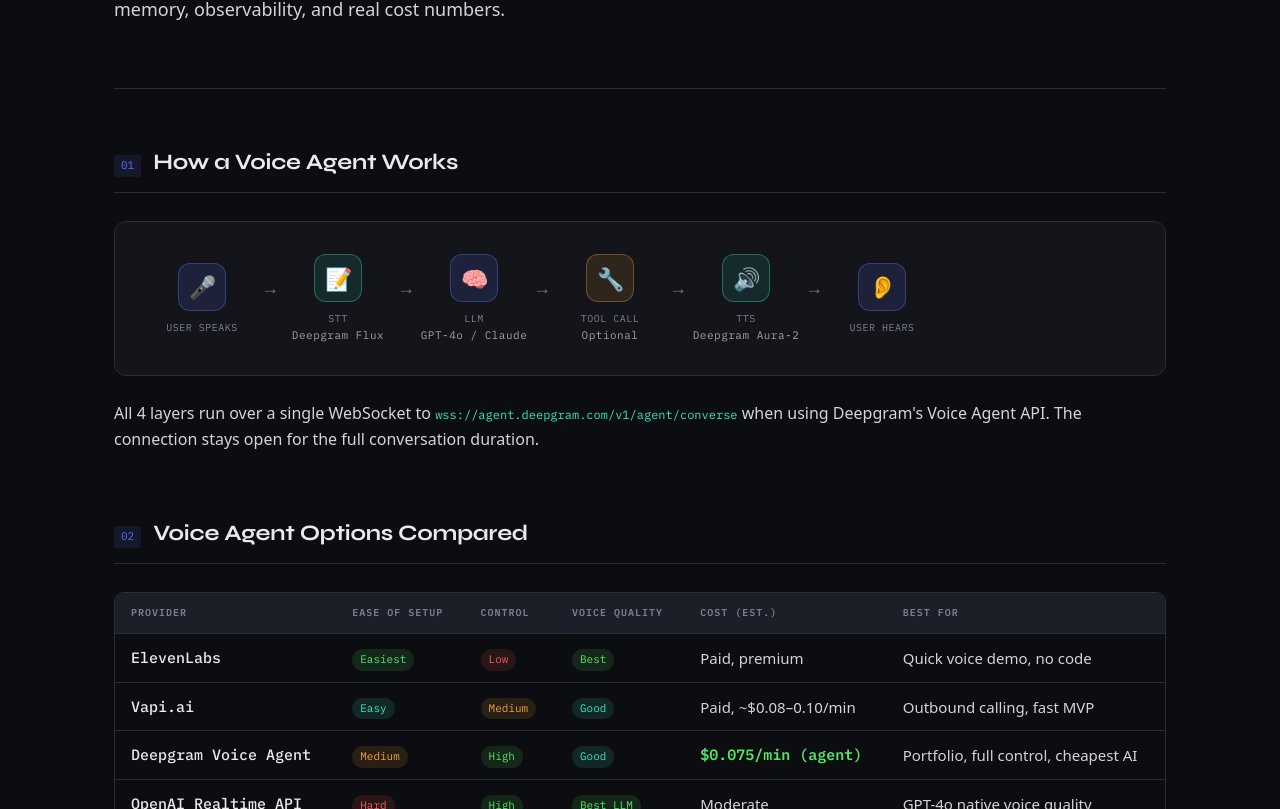
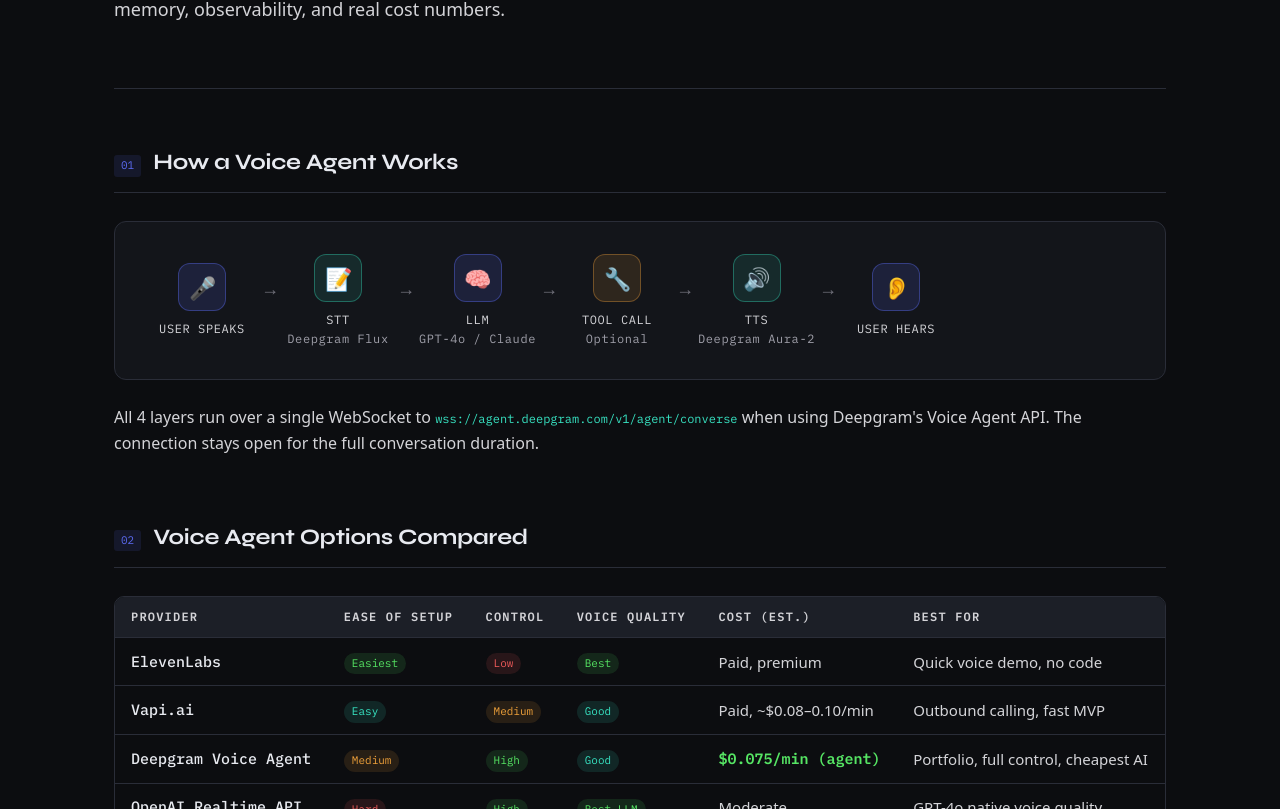
Before and after one commit to vinaybajjuri58/portfolio-updated, a Next.js app: page /vin-ai/voice-agents in a window 1280 px wide. Shown: the part 351-1160 px from the top of the page. Built offline with nearby package versions, Linux system fonts and the light colour scheme.

Commit message:
Refactor : just modified some texts

```diff
--- a/app/vin-ai/voice-agents/page.tsx
+++ b/app/vin-ai/voice-agents/page.tsx
@@ -67,7 +67,7 @@
   return (
     <div
       id={id}
-      className="flex items-baseline gap-3 mb-7 pb-3 border-b border-[#2a2d38]"
+      className="flex items-baseline gap-3 mb-7 pb-3 border-b border-[#2a2d38] scroll-mt-16"
     >
       <span className="font-[family-name:var(--font-ibm-mono)] text-[11px] text-[#5b6af0] bg-[rgba(91,106,240,0.12)] px-[7px] py-[2px] rounded-[3px]">
         {index}
@@ -138,7 +138,7 @@
 
 function Th({ children }: { children: React.ReactNode }) {
   return (
-    <th className="px-4 py-3 font-[family-name:var(--font-ibm-mono)] text-[10px] uppercase tracking-widest text-[#7a7f96] text-left border-b border-[#2a2d38] whitespace-nowrap bg-[#1c1f27]">
+    <th className="px-4 py-3 font-[family-name:var(--font-ibm-mono)] text-xs uppercase tracking-widest text-zinc-300 text-left border-b border-[#2a2d38] whitespace-nowrap bg-[#1c1f27]">
       {children}
     </th>
   );
@@ -240,9 +240,9 @@
       >
         {icon}
       </div>
-      <div className="font-[family-name:var(--font-ibm-mono)] text-[10px] text-[#7a7f96] uppercase tracking-[0.05em] leading-snug text-center">
+      <div className="font-[family-name:var(--font-ibm-mono)] text-xs text-zinc-300 uppercase tracking-[0.05em] leading-snug text-center">
         {label}
-        {sub && <div className="text-[11px] text-zinc-400 mt-0.5 normal-case">{sub}</div>}
+        {sub && <div className="text-xs text-zinc-400 mt-0.5 normal-case">{sub}</div>}
       </div>
     </div>
   );
@@ -420,10 +420,11 @@
           ["#observability", "Observability"],
           ["#tools-memory", "Tools & Memory"],
           ["#costs", "Costs"],
+          ["#rec", "Recommendation"],
           ["#ux-concerns", "UX & Edge Cases"],
           ["#voice-cloning", "Voice Cloning"],
           ["#checklist", "Checklist"],
-          ["#rec", "Recommendation"],
+          ["#summary", "Summary"],
         ].map(([href, label]) => (
           <a
             key={href}
@@ -1602,6 +1603,157 @@
             ))}
           </div>
         </section>
+
+        {/* ── 11 Summary Comparison ───────────────────────────────────────── */}
+        <section className="mb-16">
+          <SectionHead index="11" title="Full Stack Comparison — At a Glance" id="summary" />
+
+          <p className="text-zinc-300 text-base leading-relaxed mb-6">
+            Every approach side by side — what the caller experiences, what the agent can do, and what you pay. Own voice cost uses Resemble AI TTS for managed stacks and self-hosted XTTS v2 for DIY+SIP.
+          </p>
+
+          <div className="overflow-x-auto rounded-[10px] border border-[#2a2d38]">
+            <table className="w-full border-collapse" style={{ minWidth: "960px" }}>
+              <thead>
+                <tr>
+                  {[
+                    "Approach",
+                    "Response Speed",
+                    "Voice Quality",
+                    "Tool Use",
+                    "Caller Memory",
+                    "Monitoring",
+                    "Base Cost/min",
+                    "+ Own Voice",
+                    "Total Cost/min",
+                    "Best For",
+                  ].map((h) => (
+                    <th
+                      key={h}
+                      className="px-4 py-3 font-[family-name:var(--font-ibm-mono)] text-xs uppercase tracking-widest text-zinc-300 text-left border-b border-[#2a2d38] whitespace-nowrap bg-[#1c1f27]"
+                    >
+                      {h}
+                    </th>
+                  ))}
+                </tr>
+              </thead>
+              <tbody>
+                {[
+                  {
+                    approach: "Vapi",
+                    highlight: false,
+                    speed: { label: "~800ms", variant: "best" },
+                    quality: { label: "Good", variant: "good" },
+                    tools: { label: "✅ Built-in UI", variant: "best" },
+                    memory: { label: "⚠️ Basic only", variant: "mid" },
+                    monitoring: { label: "⚠️ Dashboard", variant: "mid" },
+                    base: { label: "$0.10", variant: "bad" },
+                    voice: { label: "+$0.06", variant: "mid" },
+                    total: { label: "~$0.16", variant: "bad" },
+                    bestFor: "Fastest launch, no code",
+                  },
+                  {
+                    approach: "Deepgram Agent + Twilio",
+                    highlight: false,
+                    speed: { label: "~800ms", variant: "best" },
+                    quality: { label: "Good", variant: "good" },
+                    tools: { label: "✅ Full control", variant: "best" },
+                    memory: { label: "✅ You build it", variant: "best" },
+                    monitoring: { label: "✅ Langfuse + Sentry", variant: "best" },
+                    base: { label: "$0.094", variant: "mid" },
+                    voice: { label: "+$0.03", variant: "good" },
+                    total: { label: "~$0.124", variant: "mid" },
+                    bestFor: "Full control, quick setup",
+                  },
+                  {
+                    approach: "Deepgram Agent + SignalWire",
+                    highlight: true,
+                    speed: { label: "~800ms", variant: "best" },
+                    quality: { label: "Good", variant: "good" },
+                    tools: { label: "✅ Full control", variant: "best" },
+                    memory: { label: "✅ You build it", variant: "best" },
+                    monitoring: { label: "✅ Langfuse + Sentry", variant: "best" },
+                    base: { label: "$0.088", variant: "mid" },
+                    voice: { label: "+$0.03", variant: "good" },
+                    total: { label: "~$0.118", variant: "mid" },
+                    bestFor: "⭐ Best balance of cost & control",
+                  },
+                  {
+                    approach: "DIY STT/TTS + SignalWire",
+                    highlight: false,
+                    speed: { label: "~1.2s", variant: "mid" },
+                    quality: { label: "Good", variant: "good" },
+                    tools: { label: "✅ Full control", variant: "best" },
+                    memory: { label: "✅ You build it", variant: "best" },
+                    monitoring: { label: "✅ Full stack", variant: "best" },
+                    base: { label: "$0.042", variant: "good" },
+                    voice: { label: "+$0.03", variant: "good" },
+                    total: { label: "~$0.072", variant: "good" },
+                    bestFor: "Max control, 55% cheaper than Vapi",
+                  },
+                  {
+                    approach: "DIY STT/TTS + SIP Trunk",
+                    highlight: false,
+                    speed: { label: "~1.2s", variant: "mid" },
+                    quality: { label: "Good", variant: "good" },
+                    tools: { label: "✅ Full control", variant: "best" },
+                    memory: { label: "✅ You build it", variant: "best" },
+                    monitoring: { label: "✅ Full stack", variant: "best" },
+                    base: { label: "$0.037", variant: "best" },
+                    voice: { label: "+$0.005", variant: "best" },
+                    total: { label: "~$0.042", variant: "best" },
+                    bestFor: "India scale, cheapest per call",
+                  },
+                  {
+                    approach: "Self-hosted AI + SIP Trunk",
+                    highlight: false,
+                    speed: { label: "~1.2s", variant: "mid" },
+                    quality: { label: "Custom", variant: "good" },
+                    tools: { label: "✅ Full control", variant: "best" },
+                    memory: { label: "✅ You build it", variant: "best" },
+                    monitoring: { label: "✅ Full stack", variant: "best" },
+                    base: { label: "$0.035", variant: "best" },
+                    voice: { label: "+$0.005", variant: "best" },
+                    total: { label: "~$0.040", variant: "best" },
+                    bestFor: "Absolute lowest cost at volume",
+                  },
+                ].map((row) => {
+                  const cellColor: Record<string, string> = {
+                    best: "text-[#56e564] font-[family-name:var(--font-ibm-mono)] font-semibold",
+                    good: "text-[#38e5c4] font-[family-name:var(--font-ibm-mono)]",
+                    mid: "text-[#f0a23b] font-[family-name:var(--font-ibm-mono)]",
+                    bad: "text-[#f05b5b] font-[family-name:var(--font-ibm-mono)]",
+                  };
+                  const rowBg = row.highlight
+                    ? "bg-[rgba(91,106,240,0.07)] border-b border-[rgba(91,106,240,0.2)]"
+                    : "border-b border-[#2a2d38] last:border-0 hover:bg-[rgba(255,255,255,0.02)] transition-colors";
+                  return (
+                    <tr key={row.approach} className={rowBg}>
+                      <td className="px-4 py-3 text-[15px] font-semibold text-[#e8eaf0] whitespace-nowrap align-middle">
+                        {row.approach}
+                        {row.highlight && (
+                          <span className="ml-2 text-[10px] font-[family-name:var(--font-ibm-mono)] bg-[rgba(91,106,240,0.18)] text-[#8b98f8] border border-[rgba(91,106,240,0.3)] px-1.5 py-0.5 rounded-[3px] uppercase tracking-widest align-middle">
+                            Recommended
+                          </span>
+                        )}
+                      </td>
+                      {[row.speed, row.quality, row.tools, row.memory, row.monitoring, row.base, row.voice, row.total].map((cell, i) => (
+                        <td key={i} className={`px-4 py-3 text-[15px] align-middle whitespace-nowrap ${cellColor[cell.variant]}`}>
+                          {cell.label}
+                        </td>
+                      ))}
+                      <td className="px-4 py-3 text-[14px] text-zinc-300 align-middle">{row.bestFor}</td>
+                    </tr>
+                  );
+                })}
+              </tbody>
+            </table>
+          </div>
+
+          <p className="text-sm text-zinc-500 mt-3">
+            * &quot;Own Voice&quot; cost: Resemble AI TTS mode ($0.03/min) for managed stacks · XTTS v2 self-hosted (~$0.005/min) for DIY+SIP · Memory and monitoring require custom integration across all approaches.
+          </p>
+        </section>
       </div>
 
       {/* Footer */}
```
